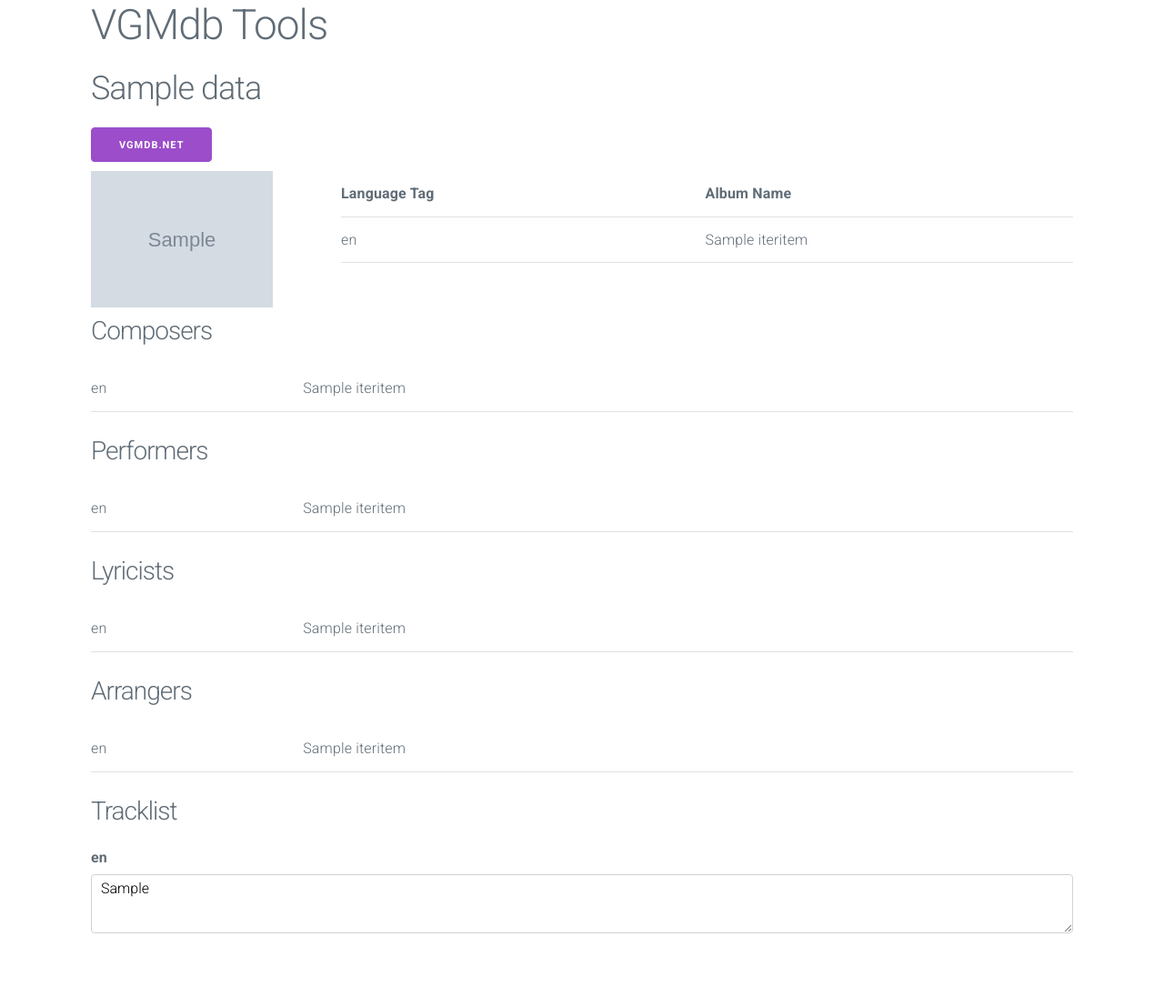
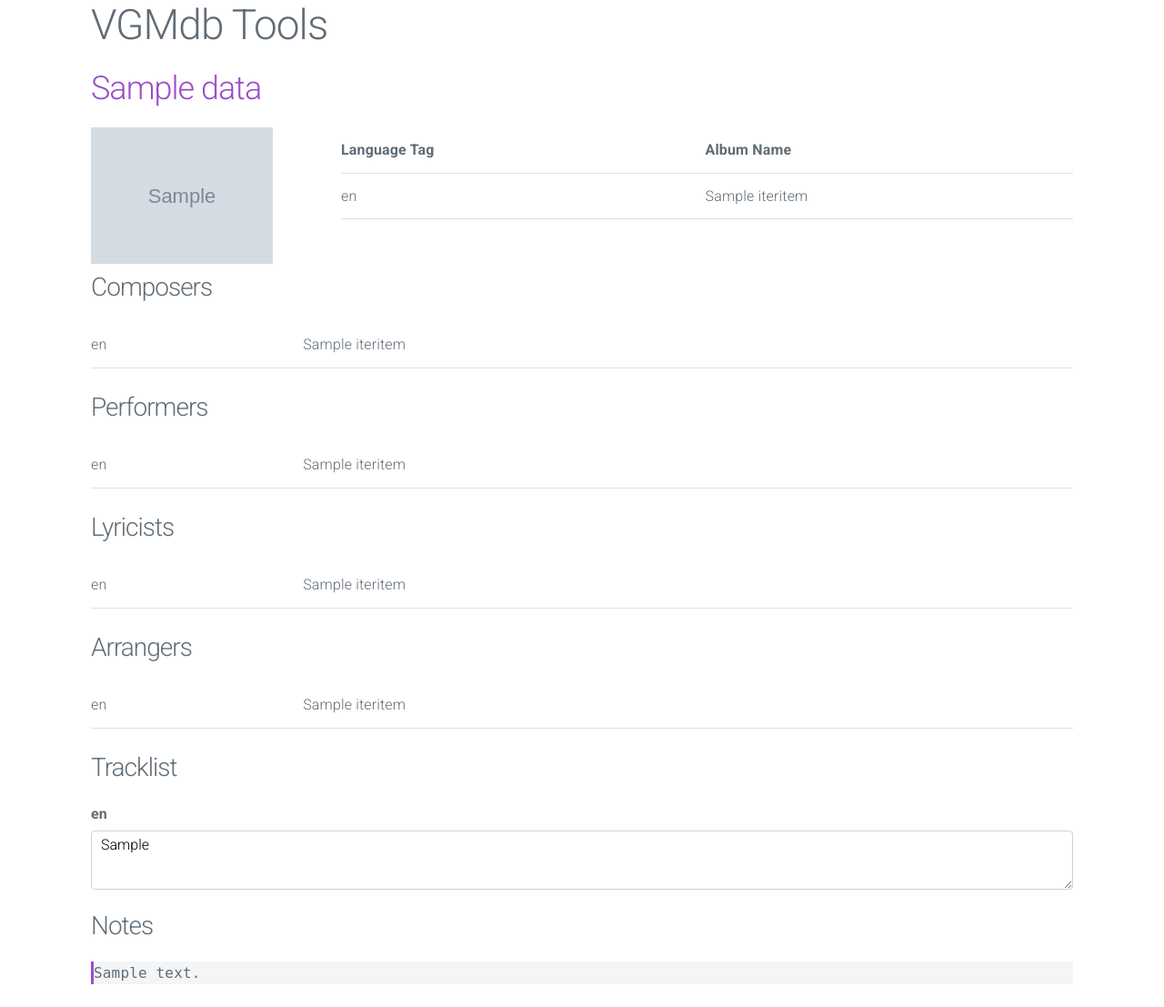
Before and after one commit to jyntran/vgmdb-tools, a Flask app: template templates/album_tagging_result.html in a window 1280 px wide. Shown: the whole page at 91% size. Before the commit the page ends 1026 px from the top, so only its background shows below. Run offline with Flask 2, Linux system fonts and the light colour scheme; the template is opened without the code that fills it: most values are stand-ins (such as "Sample title", 1, 10 or a date in 2020); grey boxes marked "Sample" are stand-in pictures; some libraries are stand-ins or nearby versions.

Commit message:
Added liner notes

```diff
--- a/templates/album_tagging_result.html
+++ b/templates/album_tagging_result.html
@@ -7,10 +7,10 @@
 
 {% if data %}
 
-<h2>{{data.name}}</h2>
-
 {% if data.link %}
-    <a class="button" href="{{data.link|e}}">VGMdb.net</a>
+    <a href="{{data.link|e}}"><h2>{{data.name}}</h2></a>
+{% else %}
+    <h2>{{data.name|e}}</h2>
 {% endif %}
 
 <div class="row">
@@ -150,6 +150,11 @@
 </div>
 {% endif %}
 
+{% if data.notes %}
+<h3>Notes</h3>
+<pre>{{data.notes}}</pre>
+{% endif %}
+
 {% endif %}
 
 {% endblock %}
--- a/vgmdb.py
+++ b/vgmdb.py
@@ -93,6 +93,10 @@
 					tracks[l]['t'] = tracks[l]['t'] + t['names'][l] + '\n'
                 info['tracklist'] = tracks
 
+                # get notes
+                if data['notes']:
+                    info['notes'] = data['notes']
+
 		return render_template('album_tagging_result.html', data=info)
 	else:
                 error = "Error: album not found"
```
